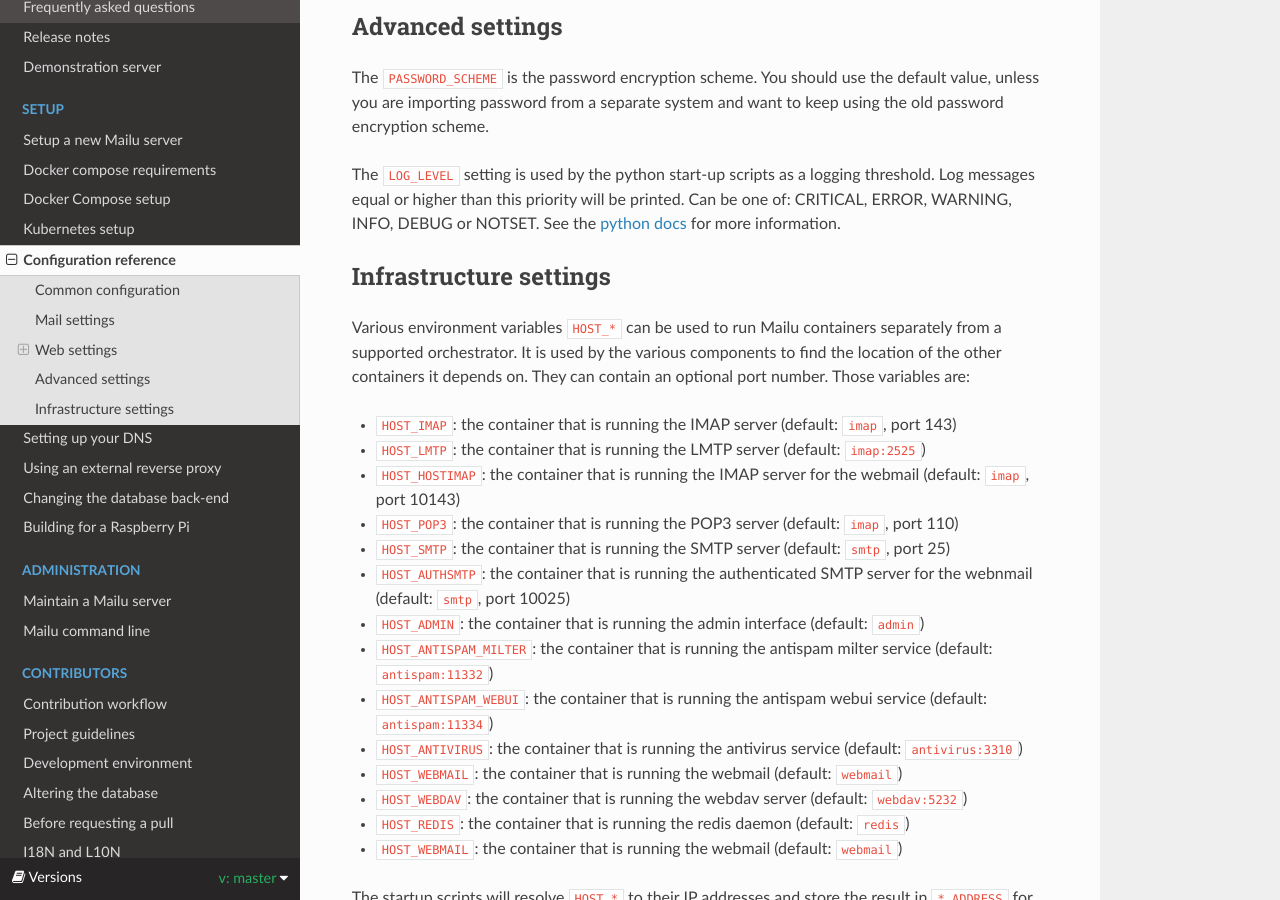
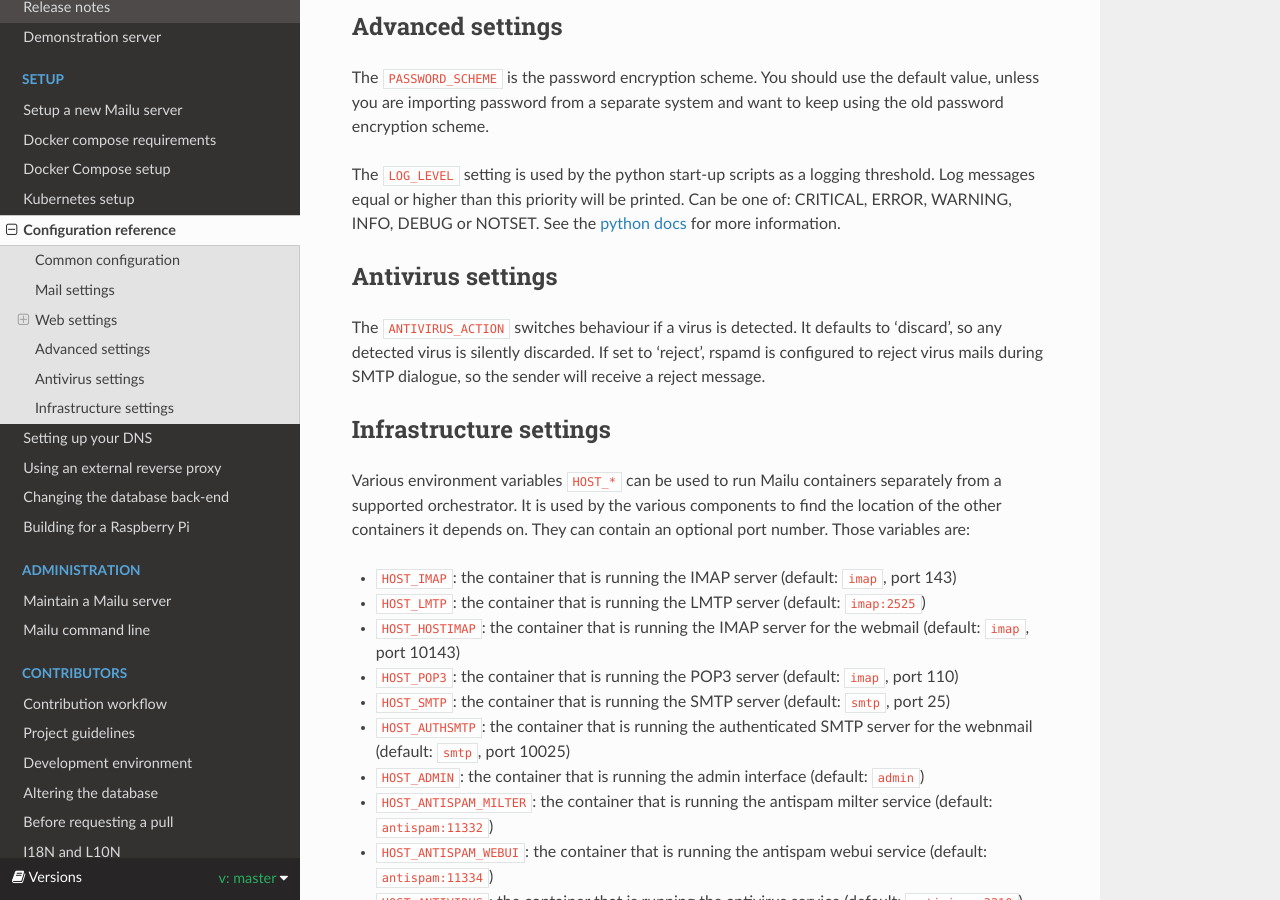
Before and after one commit to WillingDev0812/Mail-Management-Tool, a Sphinx documentation site: the page built from docs/configuration.rst, in a window 1280 px wide and 900 px high, scrolled down 2652 px. Built offline with Sphinx 7.4.7 and the Read the Docs theme 2.0.0, drawn with Linux system fonts in a browser that asks for light colours; formulas are drawn with MathJax 3.

Commit message:
Document default antivirus behaviour, add an option to reject viruses

```diff
--- a/docs/configuration.rst
+++ b/docs/configuration.rst
@@ -131,6 +131,13 @@ See the `python docs`_ for more information.
 
 .. _`python docs`: https://docs.python.org/3.6/library/logging.html#logging-levels
 
+Antivirus settings
+------------------
+
+The ``ANTIVIRUS_ACTION`` switches behaviour if a virus is detected. It defaults to 'discard',
+so any detected virus is silently discarded. If set to 'reject', rspamd is configured to reject
+virus mails during SMTP dialogue, so the sender will receive a reject message.
+
 Infrastructure settings
 -----------------------
 
```
Also changed, not shown: 2 other files.
